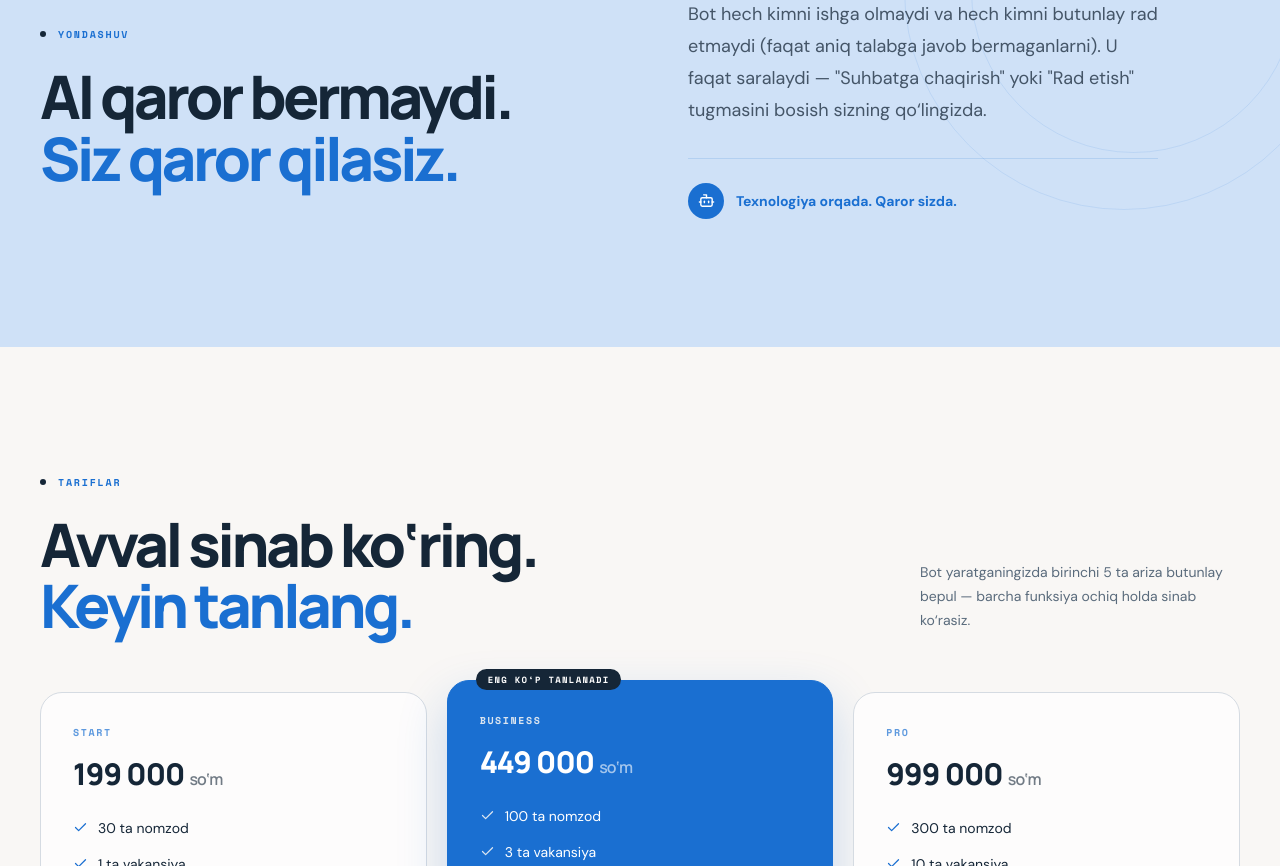
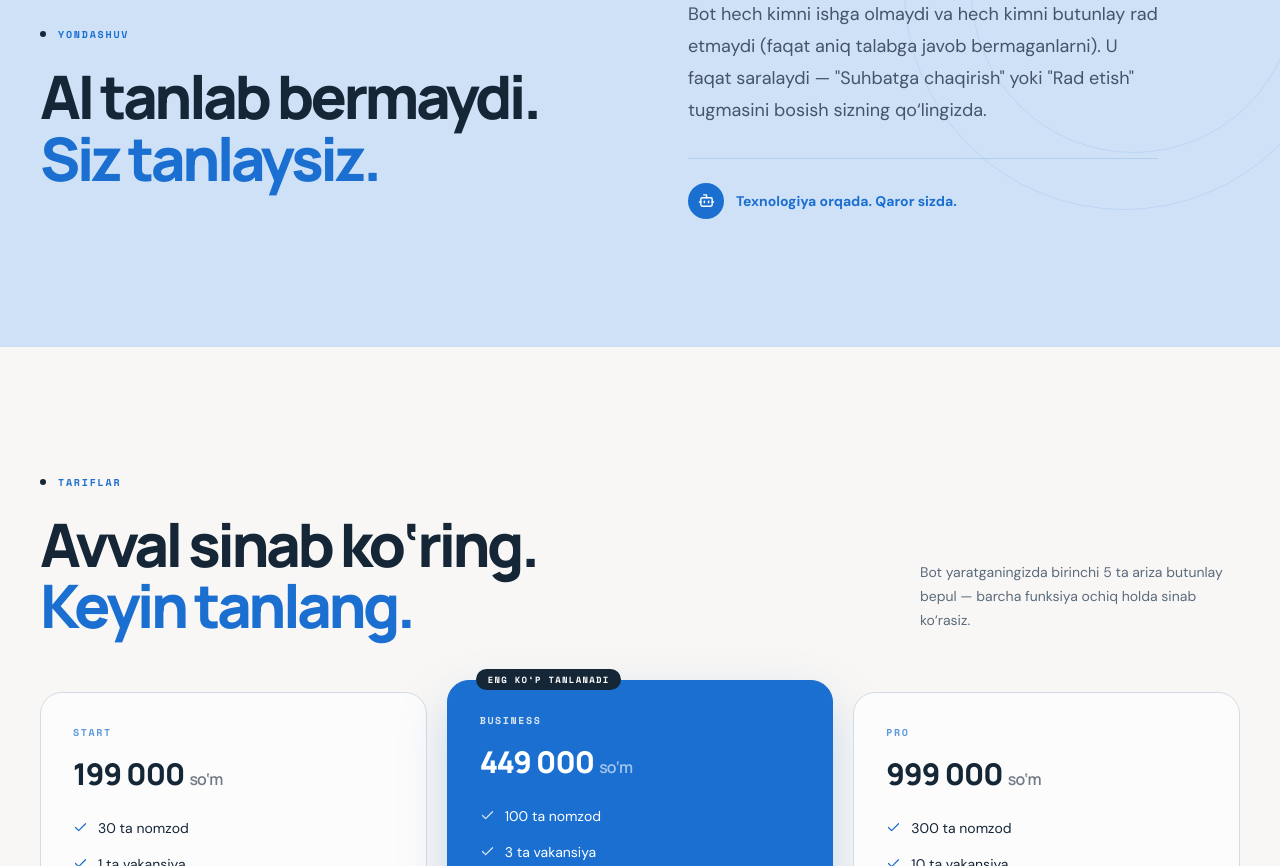
Before and after one commit to gulomovs793-ai/JanobHR, a React (Vite) app in the folder site/: page / in a window 1280 px wide. Shown: the part 4609-5475 px from the top of the page. Built offline with nearby package versions, Linux system fonts and the light colour scheme.

Commit message:
Yondashuv heading: 'AI qaror bermaydi/Siz qaror qilasiz' -> 'AI tanlab bermaydi/Siz tanlaysiz' (consistent verb with hero)

```diff
--- a/site/src/App.tsx
+++ b/site/src/App.tsx
@@ -444,7 +444,7 @@ function Home() {
             <div>
               <SectionLabel>Yondashuv</SectionLabel>
               <h2 className="max-w-[560px] font-display text-4xl font-extrabold leading-[1.03] tracking-[-.06em] sm:text-6xl">
-                AI qaror bermaydi.<br /><span className="text-primary">Siz qaror qilasiz.</span>
+                AI tanlab bermaydi.<br /><span className="text-primary">Siz tanlaysiz.</span>
               </h2>
             </div>
             <div className="max-w-[470px]">
```
